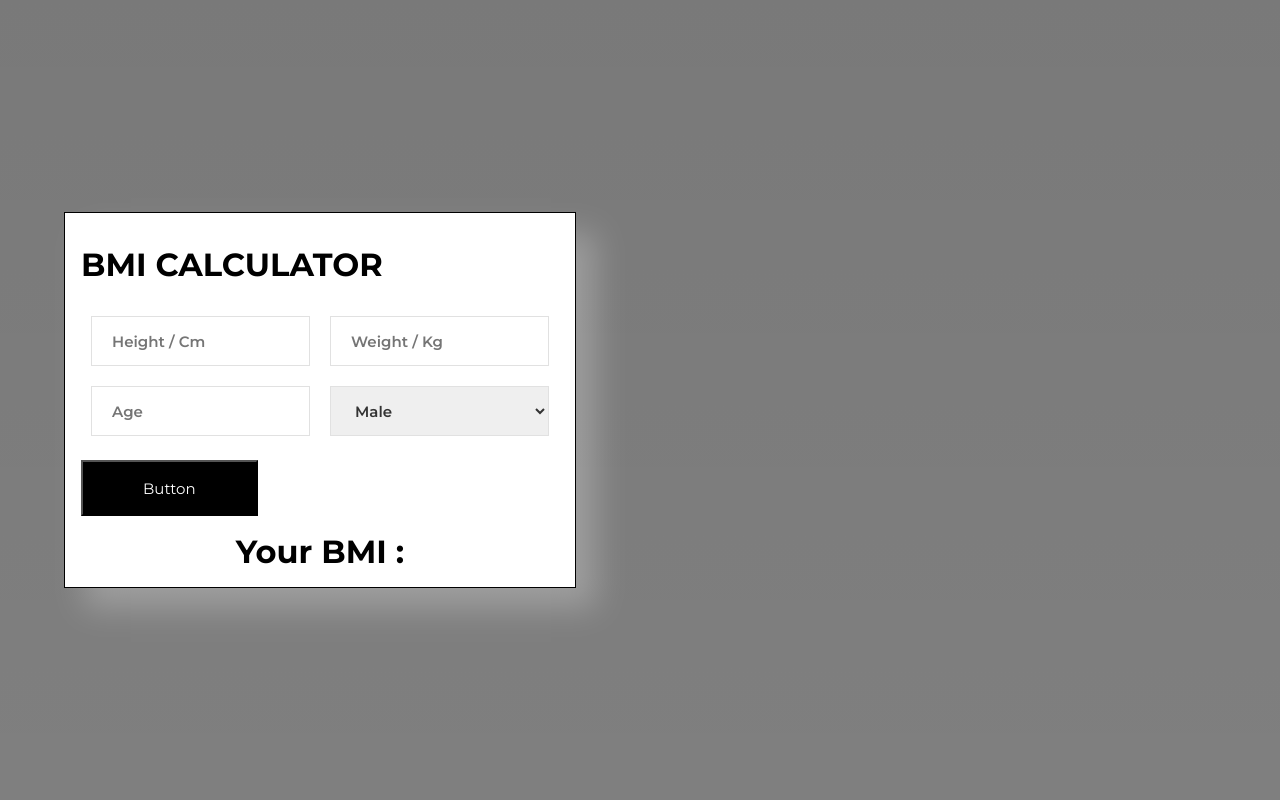
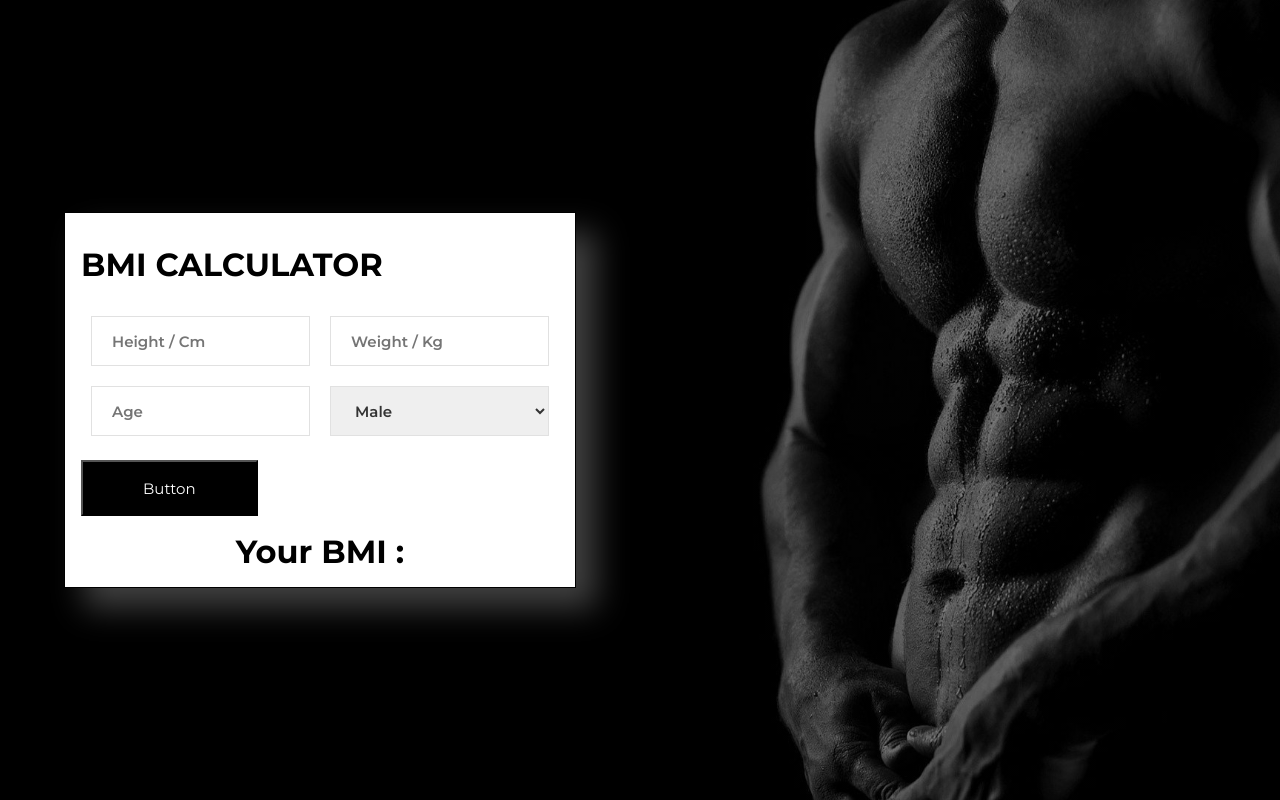
Before and after one commit to atugharajohn/Todo-Projects, a plain HTML site: page bmi-calculator/index.html in a window 1280 px wide. Drawn offline with Linux system fonts and the light colour scheme; the site is published under a folder, as on GitHub Pages, so addresses that start at the root find nothing.

Commit message:
Update style.css

```diff
--- a/bmi-calculator/style.css
+++ b/bmi-calculator/style.css
@@ -9,7 +9,7 @@
 
 body {
   background-image: linear-gradient(rgba(0, 0, 0, 0.527), rgba(0, 0, 0, 0.5)),
-    url(/img/bg.jpg);
+    url(img/bg.jpg);
   background-position: left;
   background-size: cover;
   height: 100vh;
```
